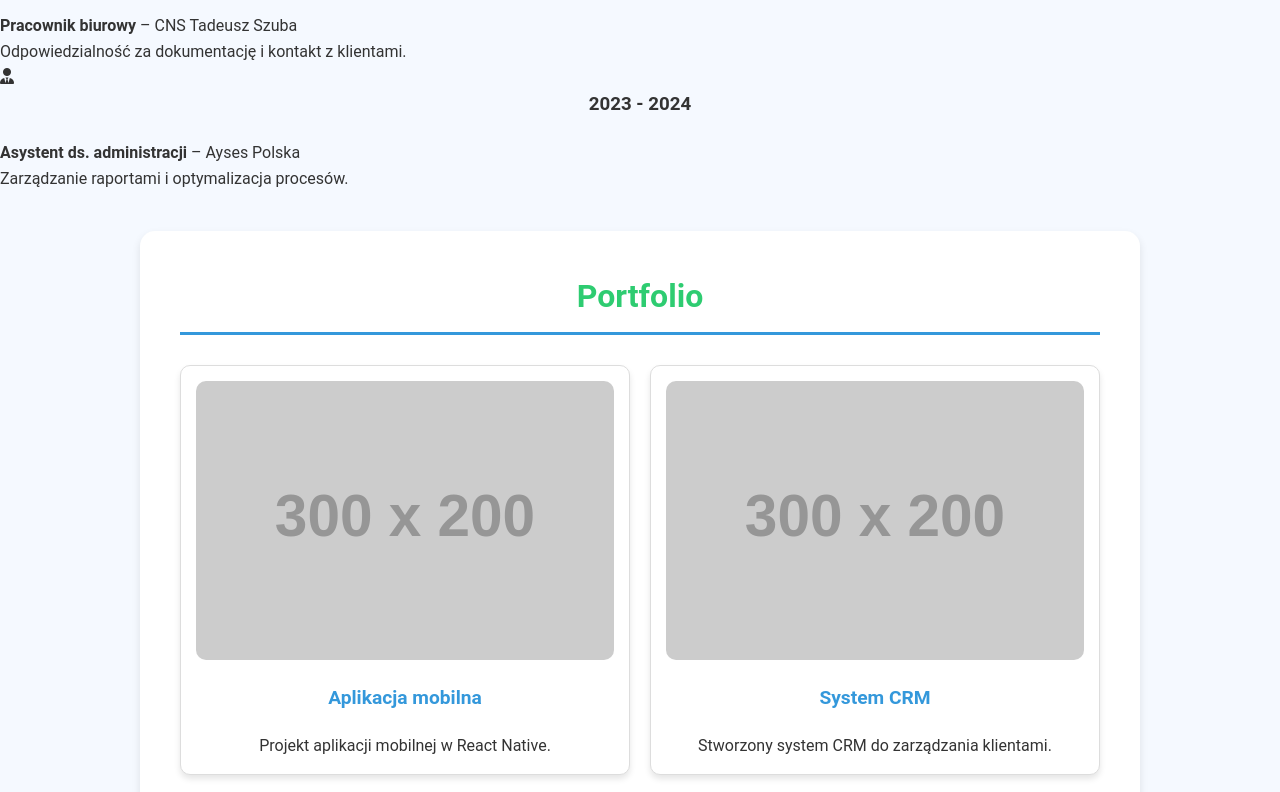
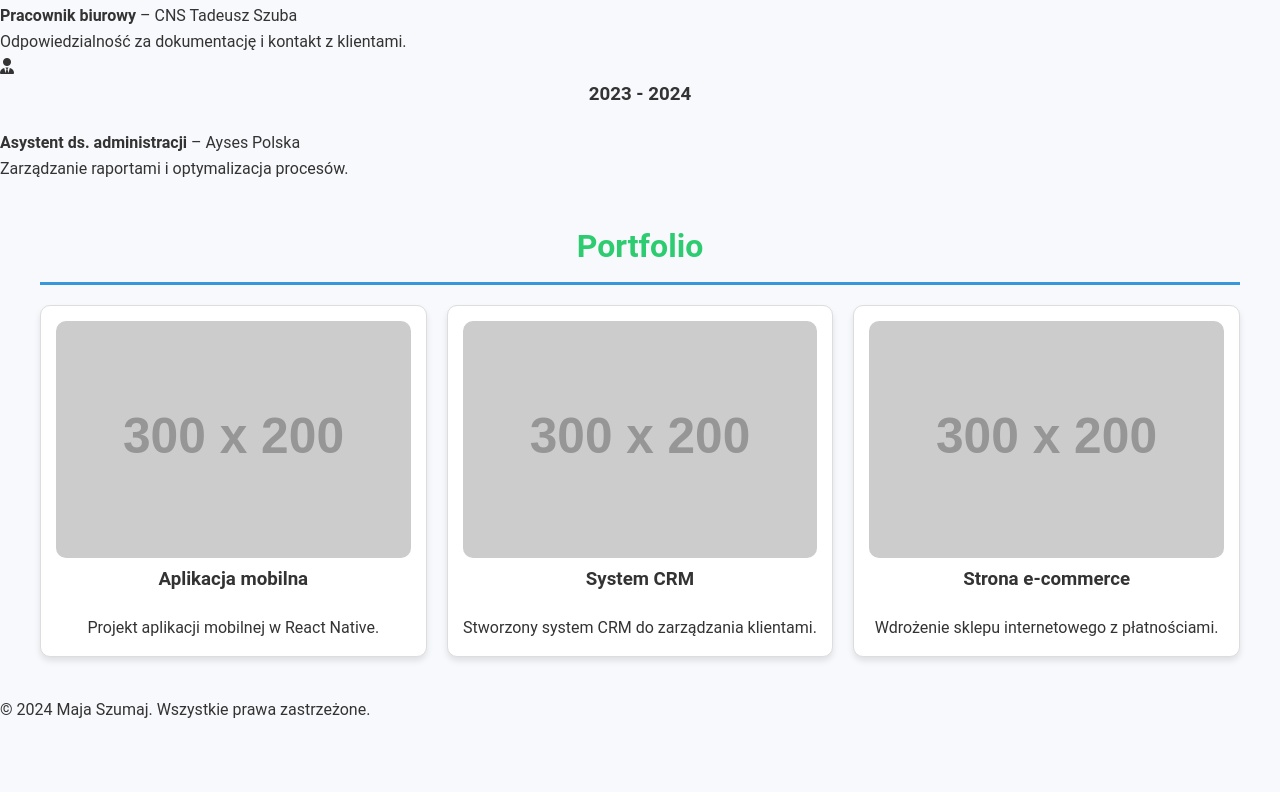
Before and after one commit to Izabela13685/CV, a plain HTML site: page index.html in a window 1280 px wide. Shown: the part 743-1535 px from the top of the page. After the commit the page ends 1466 px from the top, so only its background shows below. Drawn offline with Linux system fonts and the light colour scheme; placeholder pictures from the web are drawn by us.

Commit message:
style.css

```diff
--- a/style.css
+++ b/style.css
@@ -7,7 +7,7 @@
 
 body {
     font-family: 'Roboto', sans-serif;
-    background: #f5f9ff;
+    background: #f8f9fc;
     color: #333;
     line-height: 1.6;
     transition: all 0.3s ease-in-out;
@@ -32,16 +32,11 @@ h1 {
 h2 {
     font-size: 2rem;
     color: #2ecc71;
-    margin-bottom: 30px;
     border-bottom: 3px solid #3498db;
     padding-bottom: 10px;
 }
 
-body.dark-theme h1 {
-    color: #f1c40f;
-}
-
-body.dark-theme h2 {
+body.dark-theme h1, body.dark-theme h2 {
     color: #f1c40f;
     border-bottom: 3px solid #f1c40f;
 }
@@ -67,17 +62,14 @@ body.dark-theme h2 {
 /* Portfolio Section */
 .portfolio {
     padding: 40px;
-    background: #ffffff;
-    border-radius: 15px;
-    box-shadow: 0 4px 8px rgba(0, 0, 0, 0.1);
-    margin: 40px auto;
-    max-width: 1000px;
+    text-align: center;
 }
 
 .portfolio-grid {
     display: grid;
     grid-template-columns: repeat(auto-fit, minmax(300px, 1fr));
     gap: 20px;
+    margin-top: 20px;
 }
 
 .portfolio-item {
@@ -95,12 +87,6 @@ body.dark-theme h2 {
     border-radius: 10px;
 }
 
-.portfolio-item h3 {
-    margin-top: 15px;
-    font-size: 1.2rem;
-    color: #3498db;
-}
-
 .portfolio-item:hover {
     transform: translateY(-5px);
     box-shadow: 0 8px 15px rgba(0, 0, 0, 0.2);
```
